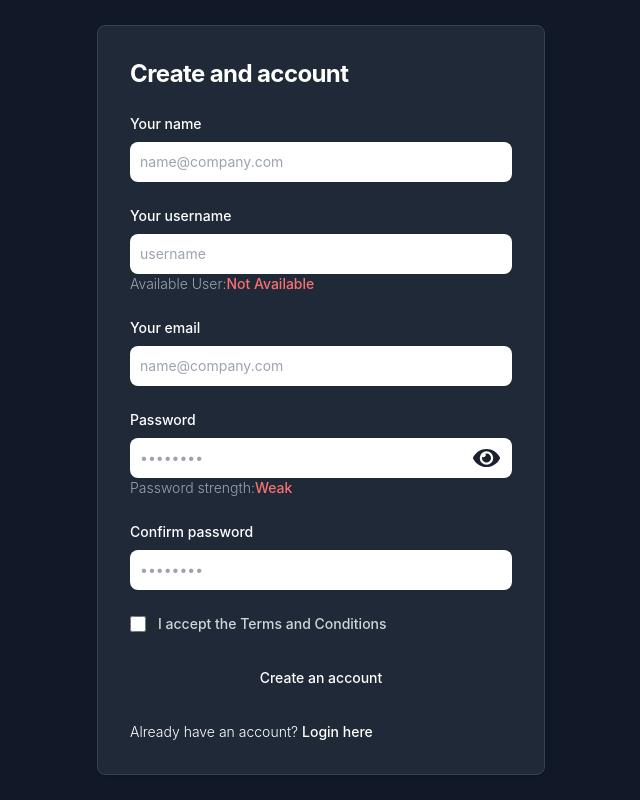
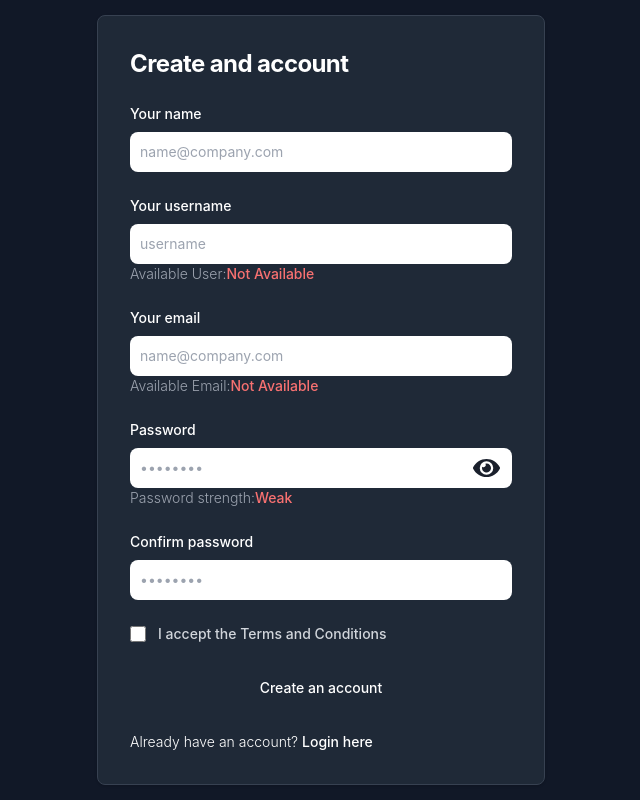
Before and after one commit to Movie-Flex/movie-search, a React (Create React App) app in the folder frontend/: page /signup in a window 1280 px wide. Shown: the whole page, without its empty margins (319-959 px from the left). Built offline with nearby package versions, Linux system fonts and the light colour scheme.

Commit message:
adding the login signup username and email availiablity erro

```diff
--- a/frontend/src/hooks/useAvailableUser.jsx
+++ b/frontend/src/hooks/useAvailableUser.jsx
@@ -1,9 +1,8 @@
 import axios from "axios";
 
 export const useAvailableUser = () => {
-    const availableUser = async (username) => {
+    const availableUserName = async (username) => {
         try {
-            console.log("Username", username);
             const response = await axios.post("http://localhost:3002/api/availableUser",{
                 username: username
             });
@@ -20,5 +19,25 @@ export const useAvailableUser = () => {
         }
     };
 
-    return { availableUser };
+    const availableUserEmail = async (email) => {
+        try {
+            const response = await axios.post("http://localhost:3002/api/availableUser",{
+                email: email
+            });
+            if (response.status === 200) {
+
+                return true;
+            }
+            else if(response.status === 209){
+
+                return false;
+
+            }
+
+        } catch (error) {
+            console.log("Error", error);
+        }
+    };
+
+    return { availableUserName,availableUserEmail};
 }
--- a/frontend/src/pages/SignUp.jsx
+++ b/frontend/src/pages/SignUp.jsx
@@ -6,8 +6,9 @@ import toast from "react-hot-toast";
 import { useAvailableUser } from "../hooks/useAvailableUser";
 
 const Signup = () => {
-  const { availableUser } = useAvailableUser();
-  const [checkAvailableUser, setCheckAvailableUser] = useState("");
+  const {  availableUserName,availableUserEmail } = useAvailableUser();
+  const [checkAvailableUserName, setCheckAvailableUserName] = useState("");
+  const [checkAvailableUserEmail, setCheckAvailableUserEmail] = useState("");
 
 
   const { signup } = useSignup();
@@ -41,15 +42,28 @@ const Signup = () => {
     }
   };
 
-  const handleCheckAvailableUser = async (username) => {
+  const handleCheckAvailableUserName = async (username) => {
     try {
-      const response = await availableUser(username);
-      setCheckAvailableUser(response);
+      const response = await availableUserName(username);
+      setCheckAvailableUserName(response);
     } catch (error) {
       console.error("Available User Error:", error);
-      setCheckAvailableUser("");
+      setCheckAvailableUserName("");
     }
   }
+
+  const handleCheckAvailableUserEmail = async (email) => {
+    try{
+      const response = await availableUserEmail(email);
+      setCheckAvailableUserEmail(response);
+    }
+    catch(error){
+      console.error("Available User Error:", error);
+      setCheckAvailableUserEmail("");
+    }
+  }
+
+
 
   return (
     <section class="bg-gray-900">
@@ -92,7 +106,7 @@ const Signup = () => {
                   onChange={(e) =>
                     {
                       setSignupData({ ...signupData, username: e.target.value })
-                      handleCheckAvailableUser(e.target.value)
+                      handleCheckAvailableUserName(e.target.value)
                     }
                   }
                   type="username"
@@ -109,13 +123,13 @@ const Signup = () => {
                   Available User:{"  "}
                   <span
                     className={`font-medium ${
-                      checkAvailableUser === "true"
+                      checkAvailableUserName === "true"
                         ? "text-green-400"
                         : "text-red-400"
                     }
                    + "font-medium text-primary-500`}
                   >
-                    {checkAvailableUser?"Available":"Not Available"}
+                    {checkAvailableUserName?"Available":"Not Available"}
                   </span>
                 </p>
                 </div>
@@ -128,7 +142,9 @@ const Signup = () => {
                 </label>
                 <input
                   onChange={(e) =>
-                    setSignupData({ ...signupData, email: e.target.value })
+                   {
+                     setSignupData({ ...signupData, email: e.target.value })
+                    handleCheckAvailableUserEmail(e.target.value)}
                   }
                   type="email"
                   name="email"
@@ -138,6 +154,19 @@ const Signup = () => {
                   placeholder="name@company.com"
                   required=""
                 />
+                 <p className="text-sm justify-items-end font-light flex  text-gray-400">
+                  Available Email:{"  "}
+                  <span
+                    className={`font-medium ${
+                      checkAvailableUserEmail === "true"
+                        ? "text-green-400"
+                        : "text-red-400"
+                    }
+                   + "font-medium text-primary-500`}
+                  >
+                    {checkAvailableUserEmail?"Available":"Not Available"}
+                  </span>
+                </p>
               </div>
               <div>
                 <label
```
